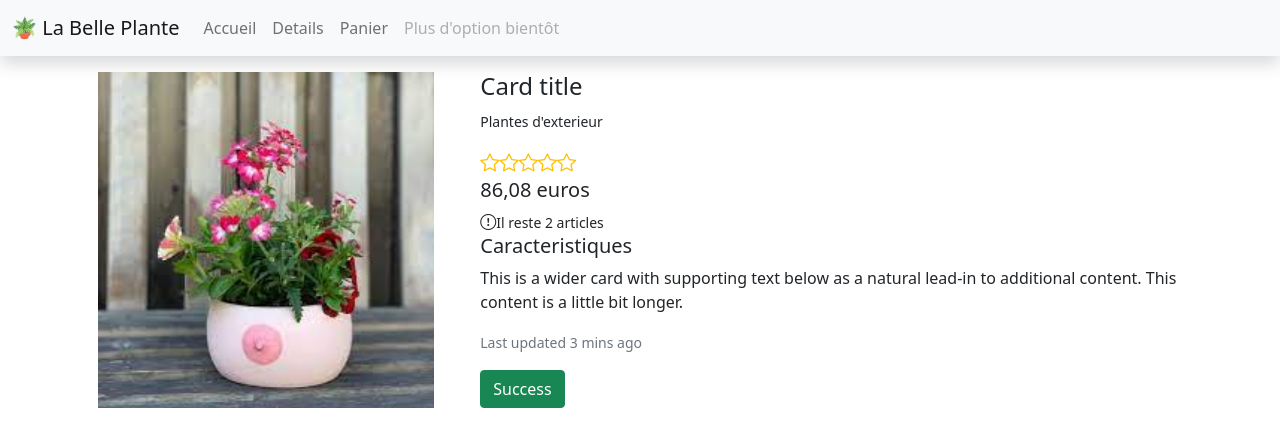
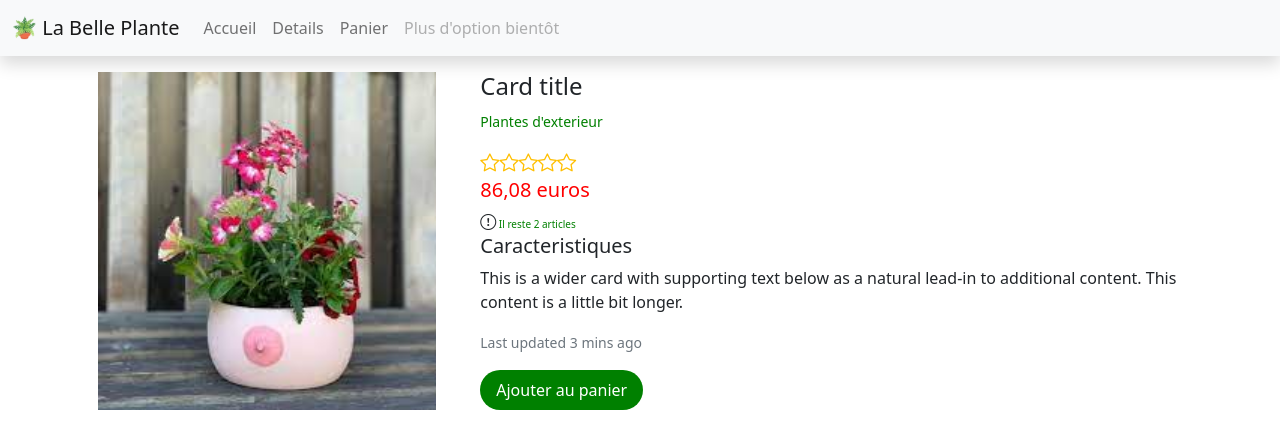
Before and after one commit to Lsdla/projet-belle-plante-workflow, an Angular app: page /details in a window 1280 px wide. Shown: the top 448 px of the page. Built offline with nearby package versions, Linux system fonts and the light colour scheme.

Commit message:
feature ok

```diff
--- a/src/app/pages/page-details/page-details.component.html
+++ b/src/app/pages/page-details/page-details.component.html
@@ -3,20 +3,20 @@
     <div class="img-container">
       <img src="../../../assets/téléchargement.jpg" class="img" alt="...">
     </div>
-    <div class="description">
+    <div class="description-container">
       <div class="card-body">
         <h4 class="card-title">Card title</h4>
         <p><small class="categ">Plantes d'exterieur</small></p>
         <app-avis-bar></app-avis-bar>
-        <h5>86,08 euros</h5>
+        <h5 class="price">86,08 euros</h5>
         <div class="icon">
           <i class="bi bi-exclamation-circle"></i>
-          <small>Il reste 2 articles</small>
+          <small class="reste-article">   Il reste 2 articles</small>
         </div>
         <h5>Caracteristiques</h5>
         <p class="card-text">This is a wider card with supporting text below as a natural lead-in to additional content. This content is a little bit longer.</p>
         <p class="card-text"><small class="text-muted">Last updated 3 mins ago</small></p>
-        <button type="button" class="btn btn-success">Success</button>
+        <button type="button" class="button">Ajouter au panier</button>
       </div>
     </div>
   </div>
--- a/src/app/pages/page-details/page-details.component.scss
+++ b/src/app/pages/page-details/page-details.component.scss
@@ -1,6 +1,7 @@
 .details-container{
   display: flex;
   height: auto;
+
   .img-container{
     height: auto;
     width: 40%;
@@ -9,4 +10,32 @@
       height: 100%;
     }
   }
+
+  .description-container{
+
+    .categ{
+      color: green;
+      margin-bottom: 0;
+    }
+    .price{
+      color: red;
+    }
+
+    .icon{
+      .reste-article{
+        font-size: x-small;
+        color: green;
+      }
+    }
+
+    .button{
+      background-color: green;
+      height: 40px;
+      width: auto;
+      color: white;
+      padding: 0 1rem;
+      border-radius: 20px;
+      border: none;
+    }
+  }
 }
```
